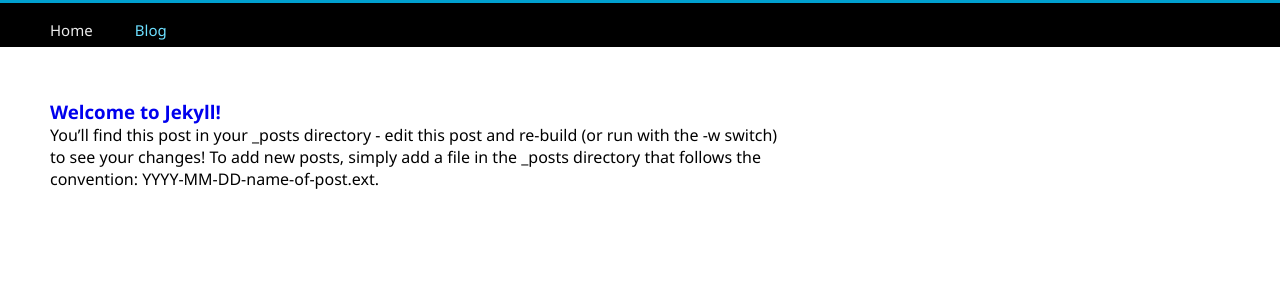
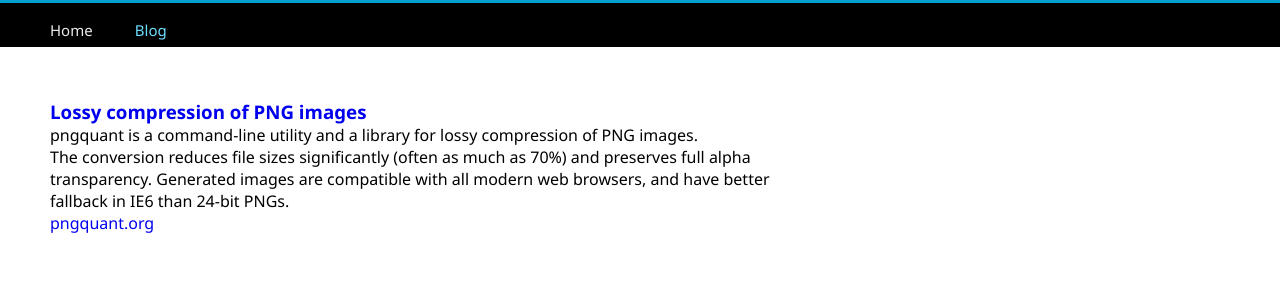
Before and after one commit to phizzy/phizzy.github.com, a Jekyll site: the page built from blog/index.html, in a window 1280 px wide. Shown: the top 300 px of the page. Built offline with Jekyll 4.4.1, drawn with Linux system fonts in a browser that asks for light colours; Markdown is read by kramdown in place of the engine named in the settings.

Commit message:
PNG lossy compress

```diff
--- a/_layouts/default.html
+++ b/_layouts/default.html
@@ -22,7 +22,17 @@
             </ul>
         </nav>
     </header>
-    {{ content }}
+    {% if page.hasNoSide %}
+        {{ content }}
+    {% else %}
+    <div class="row">
+        <div class="row-content">
+            {{ content }}
+        </div>
+        <div class="row-side">
+        </div>
+    </div>
+    {% endif %}
     <footer></footer>
 </body>
 </html>
--- /dev/null
+++ b/_posts/2014-03-21-PNG-lossy-compress.markdown
@@ -0,0 +1,13 @@
+---
+layout: post
+title:  "Lossy compression of PNG images"
+date:   2014-03-21 13:25:46
+categories: blog
+tags: utility library
+---
+
+pngquant is a command-line utility and a library for lossy compression of PNG images.
+
+The conversion reduces file sizes significantly (often as much as 70%) and preserves full alpha transparency. Generated images are compatible with all modern web browsers, and have better fallback in IE6 than 24-bit PNGs.
+
+* [pngquant.org](http://pngquant.org/)
--- a/_posts/2014-03-21-welcome-to-jekyll.markdown
+++ /dev/null
@@ -1,28 +0,0 @@
----
-layout: post
-title:  "Welcome to Jekyll!"
-date:   2014-03-21 13:25:46
-categories: blog
-tags:   slide
-slideImage: http://i.msdn.microsoft.com/dynimg/IC716430.jpg
-slideTitle: 我就是爱测试
-showExcerptInList:  1
----
-
-You'll find this post in your `_posts` directory - edit this post and re-build (or run with the `-w` switch) to see your changes!
-To add new posts, simply add a file in the `_posts` directory that follows the convention: YYYY-MM-DD-name-of-post.ext.
-
-Jekyll also offers powerful support for code snippets:
-
-{% highlight ruby %}
-def print_hi(name)
-  puts "Hi, #{name}"
-end
-print_hi('Tom')
-#=> prints 'Hi, Tom' to STDOUT.
-{% endhighlight %}
-
-Check out the [Jekyll docs][jekyll] for more info on how to get the most out of Jekyll. File all bugs/feature requests at [Jekyll's GitHub repo][jekyll-gh].
-
-[jekyll-gh]: https://github.com/mojombo/jekyll
-[jekyll]:    http://jekyllrb.com
--- a/blog/index.html
+++ b/blog/index.html
@@ -4,8 +4,6 @@
 weight: 2
 ---
 
-<div class="row">
-    <div class="row-content">
 {% for iPost in site.posts %}
     <div>
         <h3><a href="{{ iPost.url }}">{{ iPost.title }}</a></h3>
@@ -18,10 +16,3 @@
         </div>
     </div>
 {% endfor %}
-    </div>
-    <aside class="row-side">
-        <h4></h4>
-        <ul>
-        </ul>
-    </aside>
-</div>
--- a/css/main.css
+++ b/css/main.css
@@ -15,10 +15,6 @@
 a {
     transition: .3s ease-in-out;
     text-decoration: none;
-}
-
-aside {
-
 }
 
 .row:after,
--- a/index.html
+++ b/index.html
@@ -2,6 +2,7 @@
 layout: default
 title: Home
 weight: 1
+hasNoSide: 1
 ---
 
 <div class="slide row">
```
Lines whose indentation alone changed are shown as unchanged.
